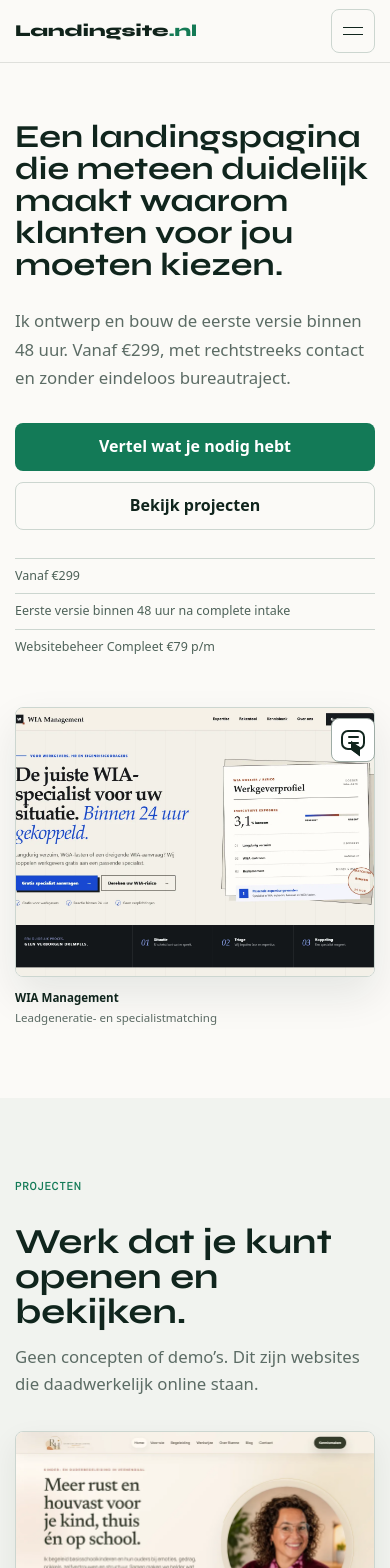
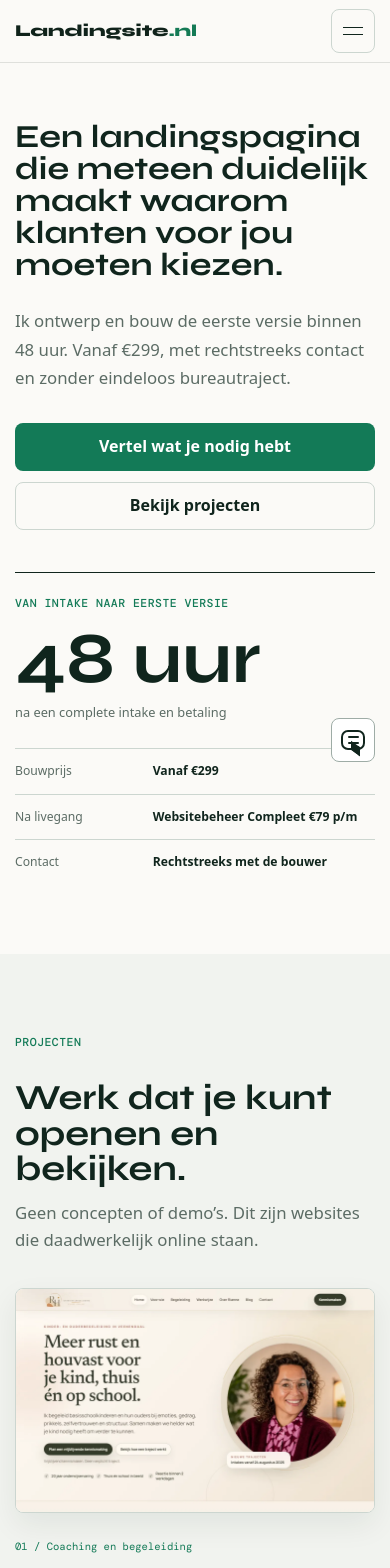
Before and after one commit to jannikdienstverlening-cmyk/landingsite-next, a Next.js app: page / in a window 390 px wide. Shown: the top 1568 px of the page. Built offline with nearby package versions, Linux system fonts and the light colour scheme.

Commit message:
Simplify mobile hero and featured case

```diff
--- a/app/homepage.css
+++ b/app/homepage.css
@@ -205,7 +205,7 @@
 
 .home-page .hero-grid {
   display: grid;
-  grid-template-columns: minmax(0, 1.12fr) minmax(430px, .88fr);
+  grid-template-columns: minmax(0, 1.18fr) minmax(310px, .62fr);
   gap: clamp(52px, 7vw, 94px);
   align-items: center;
 }
@@ -238,58 +238,55 @@
   margin: 30px 0 0;
 }
 
-.home-page .hero-proofline {
-  display: flex;
-  flex-wrap: wrap;
-  max-width: 740px;
-  gap: 10px 0;
-  margin: 28px 0 0;
-  color: #4e6259;
-  font-size: .78rem;
+.home-page .hero-summary {
+  min-width: 0;
+  padding: 26px 0 0;
+  border-top: 1px solid var(--home-ink);
+}
+
+.home-page .hero-summary > strong {
+  display: block;
+  margin-top: 12px;
+  color: var(--home-ink);
+  font-family: var(--font-syne), ui-sans-serif, system-ui, sans-serif;
+  font-size: clamp(4.4rem, 7vw, 7rem);
+  font-weight: 600;
+  line-height: .9;
+}
+
+.home-page .hero-summary > span {
+  display: block;
+  max-width: 260px;
+  margin-top: 10px;
+  color: var(--home-muted);
+  font-size: .8rem;
+}
+
+.home-page .hero-summary dl {
+  display: grid;
+  margin: 34px 0 0;
+}
+
+.home-page .hero-summary dl > div {
+  display: grid;
+  grid-template-columns: minmax(90px, .7fr) minmax(0, 1.3fr);
+  gap: 18px;
+  padding: 13px 0;
+  border-top: 1px solid var(--home-line);
+}
+
+.home-page .hero-summary dt,
+.home-page .hero-summary dd {
+  margin: 0;
+  font-size: .76rem;
   line-height: 1.5;
 }
 
-.home-page .hero-proofline span {
-  padding: 0 13px;
-  border-left: 1px solid var(--home-line);
-}
-
-.home-page .hero-proofline span:first-child {
-  padding-left: 0;
-  border-left: 0;
-}
-
-.home-page .hero-project {
-  min-width: 0;
-  margin: 0;
-}
-
-.home-page .hero-project-image {
-  position: relative;
-  display: block;
-  aspect-ratio: 4 / 3;
-  overflow: hidden;
-  border: 1px solid var(--home-line);
-  border-radius: 8px;
-  background: #fff;
-  box-shadow: 0 18px 42px rgba(16, 37, 29, .09);
-}
-
-.home-page .hero-project-image img {
-  object-fit: cover;
-  object-position: top;
-}
-
-.home-page .hero-project figcaption {
-  display: flex;
-  justify-content: space-between;
-  gap: 20px;
-  margin-top: 12px;
+.home-page .hero-summary dt {
   color: var(--home-muted);
-  font-size: .72rem;
-}
-
-.home-page .hero-project figcaption strong {
+}
+
+.home-page .hero-summary dd {
   color: var(--home-ink);
   font-weight: 700;
 }
@@ -366,7 +363,7 @@
 
 .home-page .featured-case h3 {
   font-size: clamp(1.75rem, 2.25vw, 2.1rem);
-  white-space: nowrap;
+  overflow-wrap: anywhere;
 }
 
 .home-page .case-story {
@@ -897,6 +894,83 @@
   line-height: 1.75;
 }
 
+/* Client review */
+.home-page .client-review {
+  padding: 100px 0;
+  background: #eaf3ee;
+  color: var(--home-ink);
+}
+
+.home-page .client-review-layout {
+  display: grid;
+  grid-template-columns: minmax(180px, 230px) minmax(0, 1fr);
+  gap: clamp(42px, 8vw, 110px);
+  align-items: center;
+}
+
+.home-page .client-review-portrait {
+  position: relative;
+  width: 100%;
+  aspect-ratio: 1;
+  overflow: hidden;
+  border-radius: 50%;
+  background: #f6f0e5;
+}
+
+.home-page .client-review-portrait img {
+  object-fit: cover;
+  object-position: center;
+}
+
+.home-page .client-review-copy {
+  max-width: 900px;
+}
+
+.home-page .client-review-copy blockquote {
+  margin: 18px 0 0;
+  color: var(--home-ink);
+  font-family: var(--font-syne), ui-sans-serif, system-ui, sans-serif;
+  font-size: clamp(1.75rem, 3.4vw, 3.35rem);
+  font-weight: 600;
+  line-height: 1.15;
+  letter-spacing: -.035em;
+}
+
+.home-page .client-review-copy footer {
+  display: flex;
+  align-items: flex-end;
+  justify-content: space-between;
+  gap: 28px;
+  margin-top: 36px;
+  padding-top: 20px;
+  border-top: 1px solid #b9cbc2;
+}
+
+.home-page .client-review-copy footer > div {
+  display: grid;
+  gap: 3px;
+}
+
+.home-page .client-review-copy footer strong {
+  font-size: .9rem;
+}
+
+.home-page .client-review-copy footer span {
+  color: var(--home-muted);
+  font-size: .78rem;
+}
+
+.home-page .client-review-copy footer a {
+  color: var(--home-green);
+  font-size: .82rem;
+  font-weight: 700;
+  text-underline-offset: 5px;
+}
+
+.home-page .client-review-copy footer a span {
+  color: inherit;
+}
+
 /* FAQ */
 .home-page .faq {
   padding: 96px 0;
@@ -1200,8 +1274,8 @@
     max-width: 850px;
   }
 
-  .home-page .hero-project {
-    max-width: 820px;
+  .home-page .hero-summary {
+    max-width: 680px;
   }
 
   .home-page .benefits-intro,
@@ -1349,22 +1423,16 @@
     width: 100%;
   }
 
-  .home-page .hero-proofline {
-    display: grid;
-    gap: 0;
-  }
-
-  .home-page .hero-proofline span,
-  .home-page .hero-proofline span:first-child {
-    padding: 8px 0;
-    border-top: 1px solid var(--home-line);
-    border-left: 0;
-  }
-
-  .home-page .hero-project figcaption {
-    align-items: flex-start;
-    flex-direction: column;
-    gap: 2px;
+  .home-page .hero-summary {
+    padding-top: 22px;
+  }
+
+  .home-page .hero-summary > strong {
+    font-size: 4.5rem;
+  }
+
+  .home-page .hero-summary dl {
+    margin-top: 26px;
   }
 
   .home-page .portfolio {
@@ -1385,7 +1453,9 @@
   }
 
   .home-page .featured-case h3 {
-    font-size: clamp(1.42rem, 6.2vw, 1.8rem);
+    max-width: 100%;
+    font-size: clamp(1.36rem, 6.1vw, 1.72rem);
+    line-height: 1.08;
   }
 
   .home-page .project-row {
@@ -1450,6 +1520,29 @@
     gap: 42px;
   }
 
+  .home-page .client-review-layout {
+    grid-template-columns: 112px minmax(0, 1fr);
+    gap: 24px;
+    align-items: start;
+  }
+
+  .home-page .client-review-portrait {
+    width: 112px;
+  }
+
+  .home-page .client-review-copy blockquote {
+    margin-top: 12px;
+    font-size: clamp(1.35rem, 5.5vw, 1.8rem);
+    letter-spacing: -.02em;
+  }
+
+  .home-page .client-review-copy footer {
+    align-items: flex-start;
+    flex-direction: column;
+    gap: 16px;
+    margin-top: 24px;
+  }
+
   .home-page .about-jannik-name > span {
     font-size: 4.2rem;
   }
@@ -1470,6 +1563,20 @@
   .home-page .footer-bottom {
     align-items: flex-start;
     flex-direction: column;
+  }
+}
+
+@media (max-width: 480px) {
+  .home-page .client-review {
+    padding: 70px 0;
+  }
+
+  .home-page .client-review-layout {
+    grid-template-columns: 1fr;
+  }
+
+  .home-page .client-review-portrait {
+    width: 104px;
   }
 }
 
--- a/app/page.tsx
+++ b/app/page.tsx
@@ -9,6 +9,7 @@ import {
   Hero,
   PricingSection,
   ProcessSection,
+  ReviewSection,
   WebsiteManagementSection,
 } from '@/components/home-redesign'
 import { HomepageAnalytics } from '@/components/homepage-analytics'
@@ -172,7 +173,7 @@ export default function Home() {
         <PricingSection packages={packages} />
         <WebsiteManagementSection />
         <AboutJannikSection />
-        {/* TODO: voeg pas een reviewsectie toe zodra geverifieerde klantreviews en publicatietoestemming beschikbaar zijn. */}
+        <ReviewSection />
         <FAQSection faqs={faqs} />
         <ContactSection />
       </main>
--- a/components/home-redesign.tsx
+++ b/components/home-redesign.tsx
@@ -1,7 +1,6 @@
 import Image from 'next/image'
 import Link from 'next/link'
 import { pricingConfig } from '@/config/pricing'
-import { portfolioProjects } from '@/data/portfolio'
 import { BUSINESS } from '@/lib/business'
 import { ContactForm, FAQAccordion, MobileMenu, PricingButton } from './home-actions'
 import { Logo } from './logo'
@@ -16,8 +15,6 @@ type Package = {
 }
 
 type FAQ = { q: string; a: string }
-
-const heroProject = portfolioProjects[1]
 
 export function Header() {
   return (
@@ -51,27 +48,17 @@ export function Hero() {
             <a className="primary-button" href="#contact" data-analytics-event="start_website" data-analytics-location="hero">Vertel wat je nodig hebt</a>
             <a className="secondary-button" href="#voorbeelden" data-analytics-event="view_examples" data-analytics-location="hero">Bekijk projecten</a>
           </div>
-          <p className="hero-proofline">
-            <span>Vanaf €{pricingConfig.buildPackages.starter.oneTimePrice}</span>
-            <span>Eerste versie binnen 48 uur na complete intake</span>
-            <span>{pricingConfig.websiteManagement.name} €{pricingConfig.websiteManagement.monthlyPrice} p/m</span>
-          </p>
         </div>
-
-        <figure className="hero-project">
-          <a
-            className="hero-project-image"
-            href={heroProject.url}
-            target="_blank"
-            rel="noopener noreferrer"
-            aria-label={`Bekijk de website van ${heroProject.name}`}
-            data-analytics-event="project_click"
-            data-analytics-project={heroProject.slug}
-          >
-            <Image src={heroProject.image} alt={heroProject.imageAlt} fill preload sizes="(max-width: 900px) 94vw, 570px" />
-          </a>
-          <figcaption><strong>{heroProject.name}</strong><span>{heroProject.type}</span></figcaption>
-        </figure>
+        <aside className="hero-summary" aria-label="Samenvatting van het aanbod">
+          <p className="section-kicker">Van intake naar eerste versie</p>
+          <strong>48 uur</strong>
+          <span>na een complete intake en betaling</span>
+          <dl>
+            <div><dt>Bouwprijs</dt><dd>Vanaf €{pricingConfig.buildPackages.starter.oneTimePrice}</dd></div>
+            <div><dt>Na livegang</dt><dd>{pricingConfig.websiteManagement.name} €{pricingConfig.websiteManagement.monthlyPrice} p/m</dd></div>
+            <div><dt>Contact</dt><dd>Rechtstreeks met de bouwer</dd></div>
+          </dl>
+        </aside>
       </div>
     </section>
   )
@@ -221,6 +208,44 @@ export function AboutJannikSection() {
   )
 }
 
+export function ReviewSection() {
+  return (
+    <section className="section client-review" aria-labelledby="client-review-title">
+      <div className="shell client-review-layout">
+        <div className="client-review-portrait">
+          <Image
+            src="/images/portfolio/rianne-hakkert.jpg"
+            alt="Rianne Hakkert van Ontwikkelbegeleiding RH"
+            fill
+            sizes="(max-width: 700px) 120px, 220px"
+          />
+        </div>
+        <div className="client-review-copy">
+          <p className="section-kicker">Klantreview</p>
+          <blockquote id="client-review-title">
+            “Jannik luisterde goed naar wat ik met Ontwikkelbegeleiding wilde uitstralen en vertaalde dat naar een rustige, professionele website. Het contact was persoonlijk en duidelijk, en ik ben blij met hoe de website bij mijn praktijk past.”
+          </blockquote>
+          <footer>
+            <div>
+              <strong>Rianne Hakkert</strong>
+              <span>Ontwikkelbegeleiding RH</span>
+            </div>
+            <a
+              href="https://www.ontwikkelbegeleiding.nl/"
+              target="_blank"
+              rel="noopener noreferrer"
+              data-analytics-event="project_click"
+              data-analytics-project="ontwikkelbegeleiding"
+            >
+              Bekijk de website <span aria-hidden="true">↗</span>
+            </a>
+          </footer>
+        </div>
+      </div>
+    </section>
+  )
+}
+
 export function FAQSection({ faqs }: { faqs: FAQ[] }) {
   return (
     <section className="section faq" id="faq">
```
Also changed, not shown: public/images/portfolio/rianne-hakkert.jpg (added).
